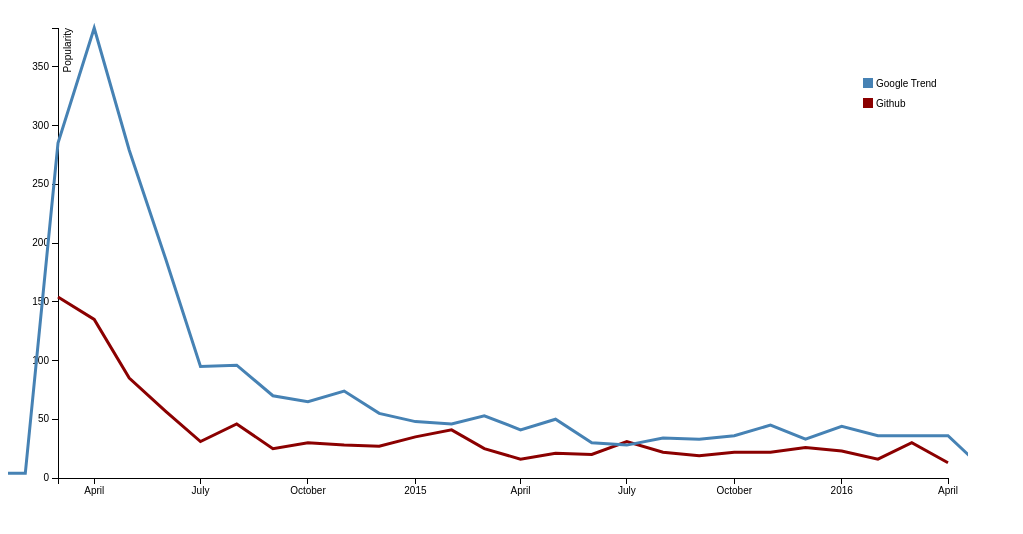
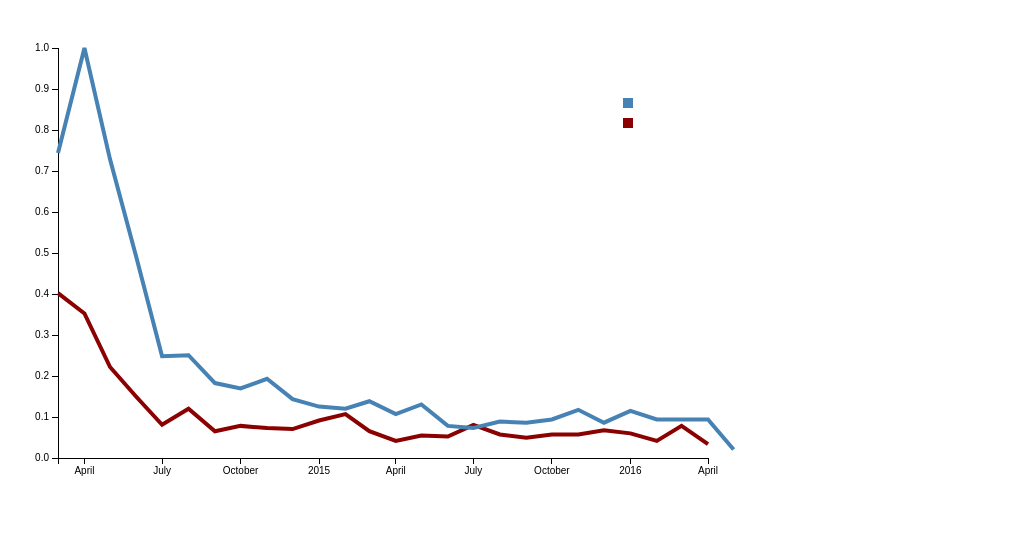
Before and after one commit to Anthonymcqueen21/github-viz, a plain HTML site: page data_mining/typical_repositories/2048/index.html in a window 1280 px wide. Shown: the whole page, without its empty margins (0-1023 px from the left). Drawn offline with nearby package versions, Linux system fonts and the light colour scheme.

Commit message:
Modify trend graph

```diff
--- a/data_mining/typical_repositories/2048/index.html
+++ b/data_mining/typical_repositories/2048/index.html
@@ -19,22 +19,23 @@
   .line2 {
     fill: none;
     stroke: darkred;
-    stroke-width: 3px;
+    stroke-width: 4px;
   }
 
   .line {
     fill: none;
     stroke: steelblue;
-    stroke-width: 3px;
+    stroke-width: 4px;
   }
+
 
 </style>
 <body>
+<div id="trend"></div>
 <script src="//d3js.org/d3.v3.min.js"></script>
 <script>
-
-  var margin = {top: 20, right: 20, bottom: 30, left: 50},
-          width = 960 - margin.left - margin.right,
+  var margin = {top: 40, right: 50, bottom: 50, left: 50},
+          width = 750 - margin.left - margin.right,
           height = 500 - margin.top - margin.bottom;
 
   var formatDate = d3.time.format("%Y/%m");
@@ -57,13 +58,14 @@
           .x(function(d) { return x(d.time); })
           .y(function(d) { return y(d.quantity); });
 
-  var svg = d3.select("body").append("svg")
+  var svg = d3.select("#trend").append("svg")
           .attr("width", width + margin.left + margin.right)
           .attr("height", height + margin.top + margin.bottom)
           .append("g")
           .attr("transform", "translate(" + margin.left + "," + margin.top + ")");
 
   var maxy = 0;
+  var min_date = -1;
   d3.csv("2048_trend_cleaned.csv", function(error, data) {
     tmp = d3.max(data, function(data) {return parseInt(data.quantity);});
     if (tmp > maxy) {
@@ -74,14 +76,33 @@
       if (tmp > maxy) {
         maxy = tmp
       }
+      // Get the start date
+      min_date = d3.min(data, function(data) { return formatDate.parse(data.time); });
+
+      // Visualize the Google Trend here, because we just get the min_date to filter
+      // out some data
+      d3.csv("2048_trend_cleaned.csv", type2, function(error, data) {
+        if (error) throw error;
+
+        data = data.filter(function(d) {
+          return d.time >= min_date;
+        });
+
+        svg.append("path")
+                .datum(data)
+                .attr("class", "line")
+                .attr("d", line);
+      });
+
+
     });
   });
 
-  d3.csv("2048_day_created.csv", type, function(error, data) {
+  d3.csv("2048_day_created.csv", type2, function(error, data) {
     if (error) throw error;
 
     x.domain(d3.extent(data, function(d) { return d.time; }));
-    y.domain([0,maxy]);
+    y.domain([0,1]);
 
     svg.append("g")
             .attr("class", "x axis")
@@ -95,6 +116,7 @@
             .attr("transform", "rotate(-90)")
             .attr("y", 6)
             .attr("dy", ".71em")
+            .style("fill", "white")
             .style("text-anchor", "end")
             .text("Popularity");
 
@@ -104,23 +126,13 @@
             .attr("d", line);
   });
 
-  d3.csv("2048_trend_cleaned.csv", type, function(error, data) {
-    if (error) throw error;
 
 
-    svg.append("path")
-            .datum(data)
-            .attr("class", "line")
-            .attr("d", line);
-  });
-
   var colors = [ ["Google Trend", "steelblue"],
-    ["Github", "darkred"] ];
+    ["GitHub", "darkred"] ];
 
   var legend = svg.append("g")
           .attr("class", "legend")
-          //.attr("x", w - 65)
-          //.attr("y", 50)
           .attr("height", 100)
           .attr("width", 100)
           .attr('transform', 'translate(-20,50)');
@@ -146,7 +158,8 @@
 
   legendText.enter()
           .append("text")
-          .attr("x", width - 52);
+          .attr("x", width - 52)
+          .style('fill','white');
 
   legendText
           .attr("y", function(d, i) {
@@ -156,11 +169,16 @@
             return d[0];
           });
 
-
   function type(d) {
     d.time = formatDate.parse(d.time);
     d.quantity = d.quantity;
     return d;
   }
 
+  function type2(d) {
+    d.time = formatDate.parse(d.time);
+    d.quantity = d.quantity / maxy;
+    return d;
+  }
+
 </script>
```
Also changed, not shown: src/main/resources/static/js/trend.js (+30 -15 lines).
